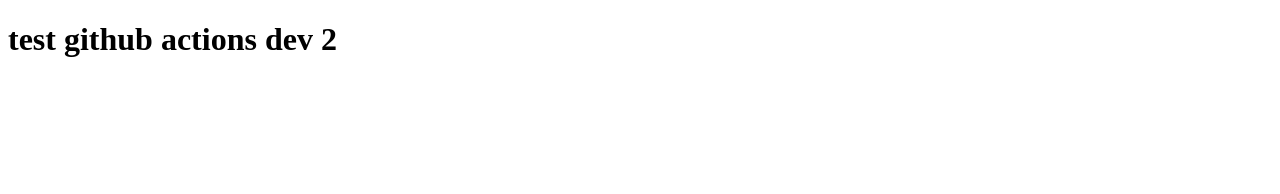
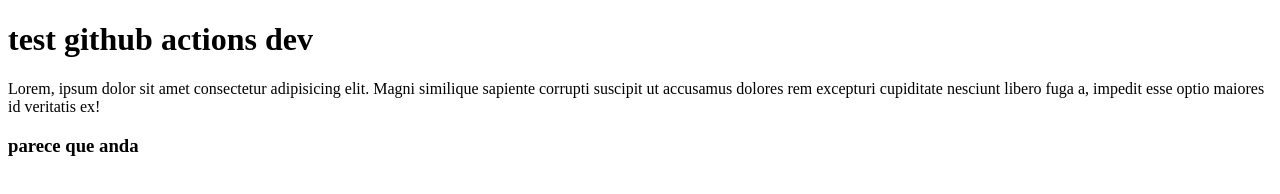
Before and after one commit to matezito/actions-test, a website: page index.html in a window 1280 px wide. Drawn offline with Linux system fonts and the light colour scheme.

Commit message:
parece que andubo

```diff
--- a/index.html
+++ b/index.html
@@ -7,6 +7,8 @@
     <title>Document</title>
 </head>
 <body>
-    <h1>test github actions dev 2</h1>
+    <h1>test github actions dev</h1>
+    <p>Lorem, ipsum dolor sit amet consectetur adipisicing elit. Magni similique sapiente corrupti suscipit ut accusamus dolores rem excepturi cupiditate nesciunt libero fuga a, impedit esse optio maiores id veritatis ex!</p>
+    <h3>parece que anda</h3>
 </body>
 </html>
```
